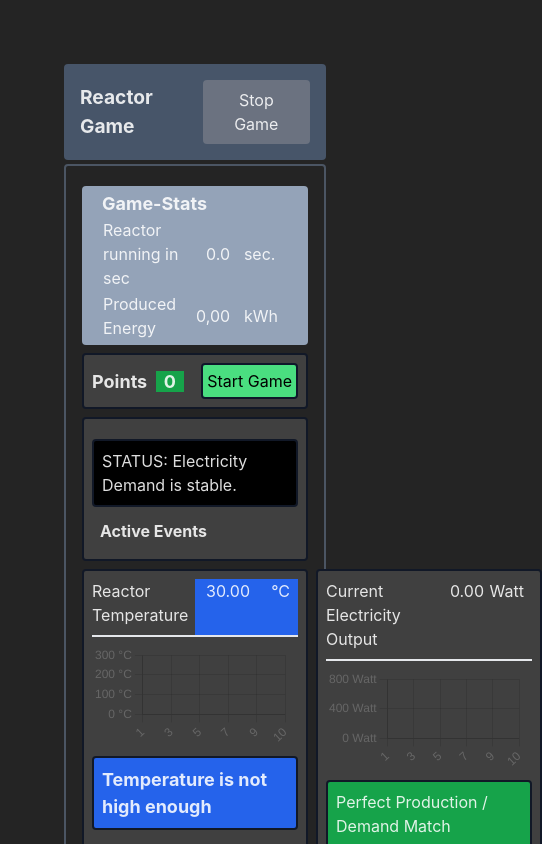
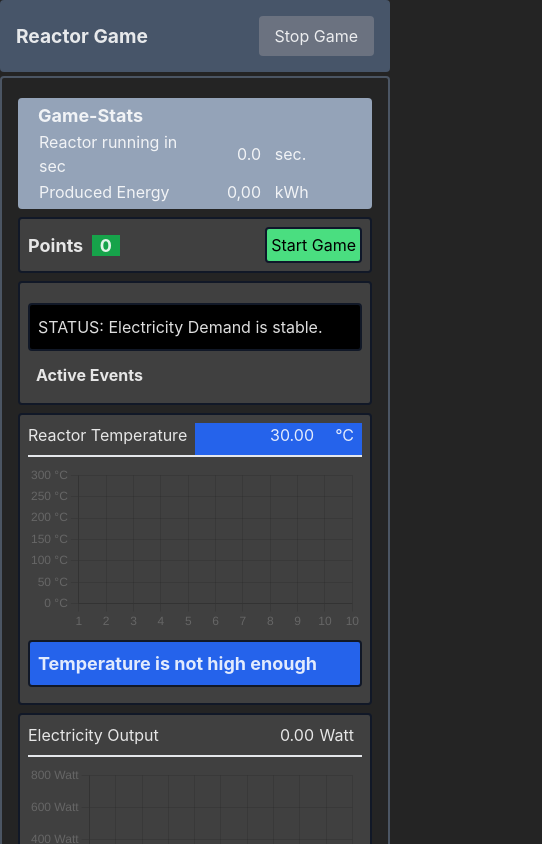
Before and after one commit to kalvinter/react-operator-hub, a React (Vite) app: page / in a window 390 px wide. Both pictures are taken after a click on the button "Start Game". Shown: the top 844 px of the page, 542 px wide, since content can reach past the window. Built offline with nearby package versions, Linux system fonts and the light colour scheme.

Commit message:
improve mobile version

```diff
--- a/src/App.jsx
+++ b/src/App.jsx
@@ -95,7 +95,7 @@ export class App extends Component {
     }
 
     return (
-        <div className="App container p-[4rem] w-full mx-auto">
+        <div className="App container">
             <Navigation
                 mainButtonConfig={this.state.mainButtonConfig}
              />
--- a/src/components/Game.jsx
+++ b/src/components/Game.jsx
@@ -407,7 +407,7 @@ export default class Game extends React.Component {
                     <TopBar/>
                     <EventsBar />
 
-                    <div className='flex flex-1 gap-2 my-2'>
+                    <div id='game--charts-wrapper'>
                         <TemperatureChart />
                         <OutputChart />
                     </div>
--- a/src/components/gameui/OutputChart.jsx
+++ b/src/components/gameui/OutputChart.jsx
@@ -116,7 +116,7 @@ export default function OutputChart() {
     return (
         <div className='border-2 rounded border-gray-900 p-2 bg-neutral-700 w-full'>
             <div className="grid grid-cols-2 mb-2 border-b-2 border-gray-200">
-                <p className="w-full">Current Electricity Output</p>
+                <p className="w-full">Electricity Output</p>
                 <div className="w-full text-right px-2 flex justify-end">
                     <div>{reactorData.currentElectricityOutput.toFixed(2)}</div>
                     <div className="w-[40px]">Watt</div>
--- a/src/index.css
+++ b/src/index.css
@@ -84,5 +84,25 @@ p {
 
 .container {
   max-width: 70rem;
-  padding: 4rem
+  padding: 4rem;
+  margin: auto;
 }
+
+#game--charts-wrapper {
+  display: flex;
+  gap: 0.5rem;
+  margin: 0.5rem 0;
+  flex-direction: row;
+}
+
+@media (max-width: 750px) {
+
+  .container {
+    padding: 0;
+    margin: auto;
+  }
+
+  #game--charts-wrapper {
+    flex-direction: column;
+  }
+}
```
